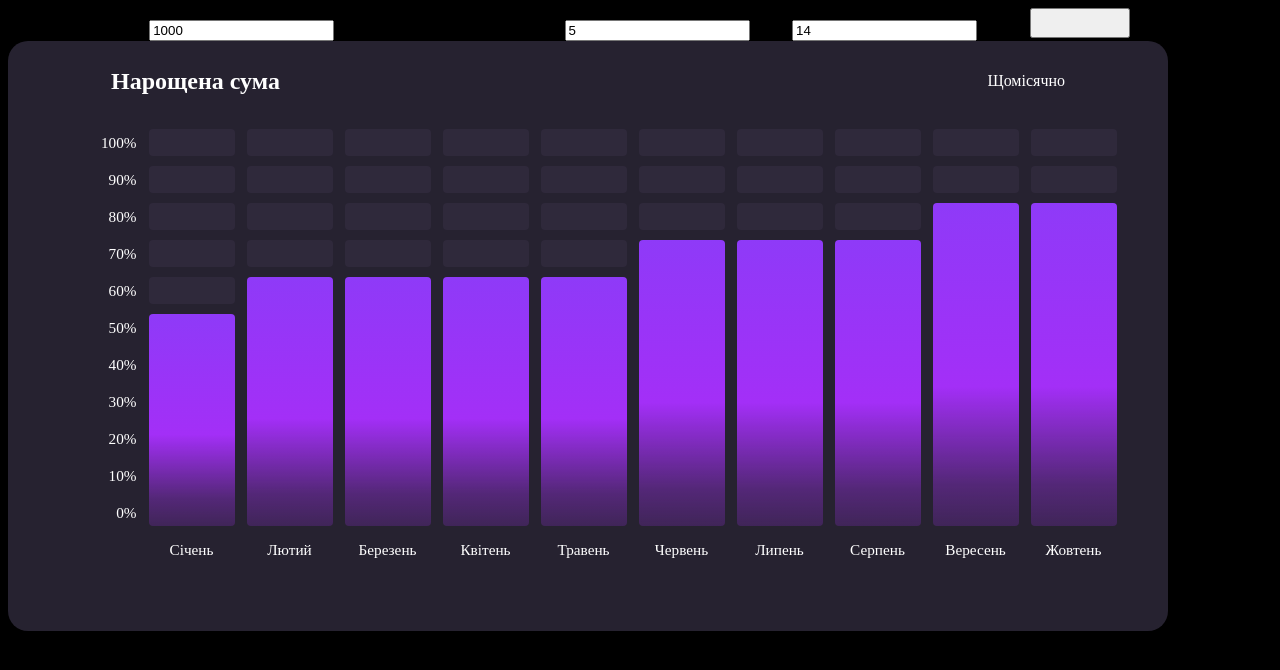
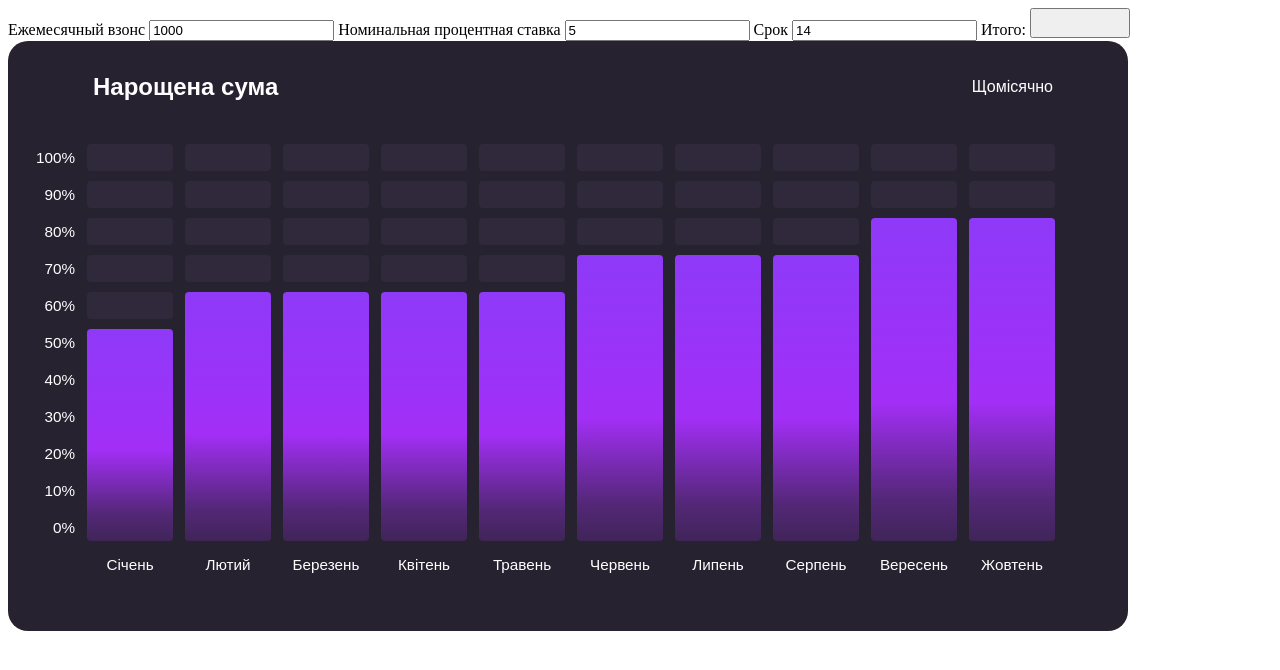
Before and after one commit to DenisKholin/compound-interest-calculator, a plain HTML site: page index.html in a window 1280 px wide. Both pictures are taken after a click on the button 1080 px from the left and 23 px from the top of the page. Drawn offline with Linux system fonts and the light colour scheme.

Commit message:
no adaptive

```diff
--- a/script.js
+++ b/script.js
@@ -19,14 +19,18 @@ function createGraphic() {
 		i = 1,
 		percent = 100;
 
-	document.querySelector('#y1').insertAdjacentHTML('afterend', `	<div class="grid__wrapper"></div>`);
+	document.querySelector('#y1').insertAdjacentHTML('beforebegin', `	<div class="grid__wrapper"></div>`);
 
 	document.querySelector('.grid__wrapper').insertAdjacentHTML('afterbegin', `<div class="grid__header">
 		<p class="grid__header_text grid__header_text-big">Нарощена сума</p>
 		<p class="grid__header_text grid__header_text-small">Щомісячно</p>
 	</div>`);
 
-	document.querySelector('.grid__wrapper').insertAdjacentHTML('beforeend', `	<div class="grid__container"></div>`);
+	document.querySelector('.grid__header').insertAdjacentHTML('afterend', `<div class="grid__wrapper_inner">
+		<div class="grid__container-month"></div>
+	</div>`)
+
+	document.querySelector('.grid__container-month').insertAdjacentHTML('afterend', `	<div class="grid__container"></div>`);
 
 	gridContainer = document.querySelector('.grid__container');
 	gridContainer.style.gridTemplateColumns = `repeat(${monthVint}, 98px)`;
@@ -42,12 +46,12 @@ function createGraphic() {
 	}
 
 	for (let i = 1; i <= 11; i++) {
-		gridContainer.innerHTML += `<div class="grid__text grid__text_percent" style="grid-row: ${i}/${i + 2}; grid-column: 1/3">${percent}%</div>`;
+		document.querySelector('.grid__container-month').innerHTML += `<div class="grid__text grid__text_percent" style="grid-row: ${i}/${i + 2}; grid-column: 1/3">${percent}%</div>`;
 		percent -= 10;
 	}
 
 	for (let i = 1; i < deposPerscentArray.length; i++) {
-		gridContainer.innerHTML += `<div class="grid__container_item" data-gridnumber="${deposPerscentArray[i]}" style="grid-row: ${11 - deposPerscentArray[i]}/12; grid-column: ${i + 1}/${i + 3}">
+		gridContainer.innerHTML += `<div class="grid__container_item" data-gridnumber="${deposPerscentArray[i]}" style="grid-row: ${11 - deposPerscentArray[i]}/12; grid-column: ${i}/${i + 2}">
 		</div>`;
 		monthNumber += 1;
 
@@ -95,14 +99,10 @@ function createGraphic() {
 		}
 
 		console.log(monthNumber, month)
-		gridContainer.innerHTML += `<div class="grid__text grid__text_month" style="grid-row: 12/14; grid-column: ${i + 1}/${i + 3}">${month}</div>`;
-
-
-
-
+		gridContainer.innerHTML += `<div class="grid__text grid__text_month" style="grid-row: 12/14; grid-column: ${i}/${i + 2}">${month}</div>`;
 
 		for (let j = 1; j <= (10 - deposPerscentArray[i]); j++) {
-			gridContainer.innerHTML += `<div class="grid__container_item-colored" style="grid-row: ${j}/${j + 2}; grid-column: ${i + 1}/${i + 3}">
+			gridContainer.innerHTML += `<div class="grid__container_item-colored" style="grid-row: ${j}/${j + 2}; grid-column: ${i}/${i}">
 		</div>`;
 		}
 	}
--- a/style.css
+++ b/style.css
@@ -2,15 +2,17 @@
 	width: 100px;
 	height: 30px;
 }
-body {
-	background-color: #000;
+
+* {
+	box-sizing: border-box;
 }
 
 .grid__wrapper {
 	display: flex;
 	flex-direction: column;
 	align-items: center;
-	width: 1160px;
+	padding-right: 80px;
+	width: 1120px;
 	height: 590px;
 	background-color: #262230;
 	border-radius: 20px;
@@ -23,33 +25,33 @@ body {
 			#8159b3 92.71%
 		);
 	overflow: visible;
+	margin-bottom: 100px;
+}
+
+.grid__wrapper_inner {
+	display: flex;
 }
 
 .grid__container {
 	display: grid;
-	padding-top: 8px;
-	width: 1075px;
-	height: 600px;
-	/* margin-right: 40px; */
-	/* scrollbar-width: thin; */
+	width: 980px;
+	height: 489.5px;
 	overflow: auto;
-
 	grid-template-rows: repeat(12, 27px); /* 3 строки */
 	grid-template-columns: repeat(5, 86px);
-	/* grid-gap: 5px; */
 	row-gap: 10px;
+}
 
-	/* column-gap: 6px; */
-	/* grid-auto-flow: dense;
-	grid-auto-flow: column; */
-	/* justify-content: center; */
+.grid__container-month {
+	display: grid;
+	width: 86px;
+	row-gap: 10px;
+	grid-template-rows: repeat(12, 27px); /* 3 строки */
+	grid-template-columns: repeat(1, 86px);
+	margin-right: 12px;
 }
 
 .grid__container_item {
-	/* display: flex; */
-	/* align-items: center;
-	justify-content: center; */
-	/* background-color: #55339b; */
 	background: linear-gradient(
 		180deg,
 		#853ff8 -26.42%,
@@ -57,16 +59,12 @@ body {
 		rgba(102, 42, 148, 0.72) 86.98%,
 		rgba(42, 37, 52, 0.24) 116.26%
 	);
-	/* height: 27px; */
 	width: 86px;
 	border-radius: 4px;
 }
 
 .grid__container_item-colored {
 	background-color: #2f293b;
-	/* display: flex;
-	align-items: center; */
-	/* margin-top: 5px; */
 	height: 27px;
 	width: 86px;
 	border-radius: 4px;
@@ -77,7 +75,7 @@ body {
 	align-items: center;
 	width: 86px;
 	height: 27px;
-	font-family: Proxima Nova;
+	font-family: "ProximaNova", Sans-serif;
 	font-style: normal;
 	font-weight: normal;
 	font-size: 15.2621px;
@@ -102,23 +100,24 @@ body {
 }
 .grid__container::-webkit-scrollbar-thumb {
 	background: linear-gradient(240.95deg, #853ff8 25.01%, #af29f7 87.93%);
-	border-radius: 20px; /* закругления плашки */
+	border-radius: 20px;
 }
 
 .grid__header {
 	display: flex;
 	justify-content: space-between;
 	align-items: center;
-	width: 954px;
-	font-family: Proxima Nova;
+	width: 1050px;
+	height: 32px;
+	margin: 30px 0 41px;
+	font-family: "ProximaNova", Sans-serif;
 	font-style: normal;
 	color: #ffffff;
 	font-feature-settings: "liga" off;
 }
 
 .grid__header_text-big {
-	/* margin-left: 155px; */
-	margin-right: -200px;
+	margin-left: 90px;
 	font-weight: 600;
 	font-size: 24px;
 	line-height: 32px;
```
